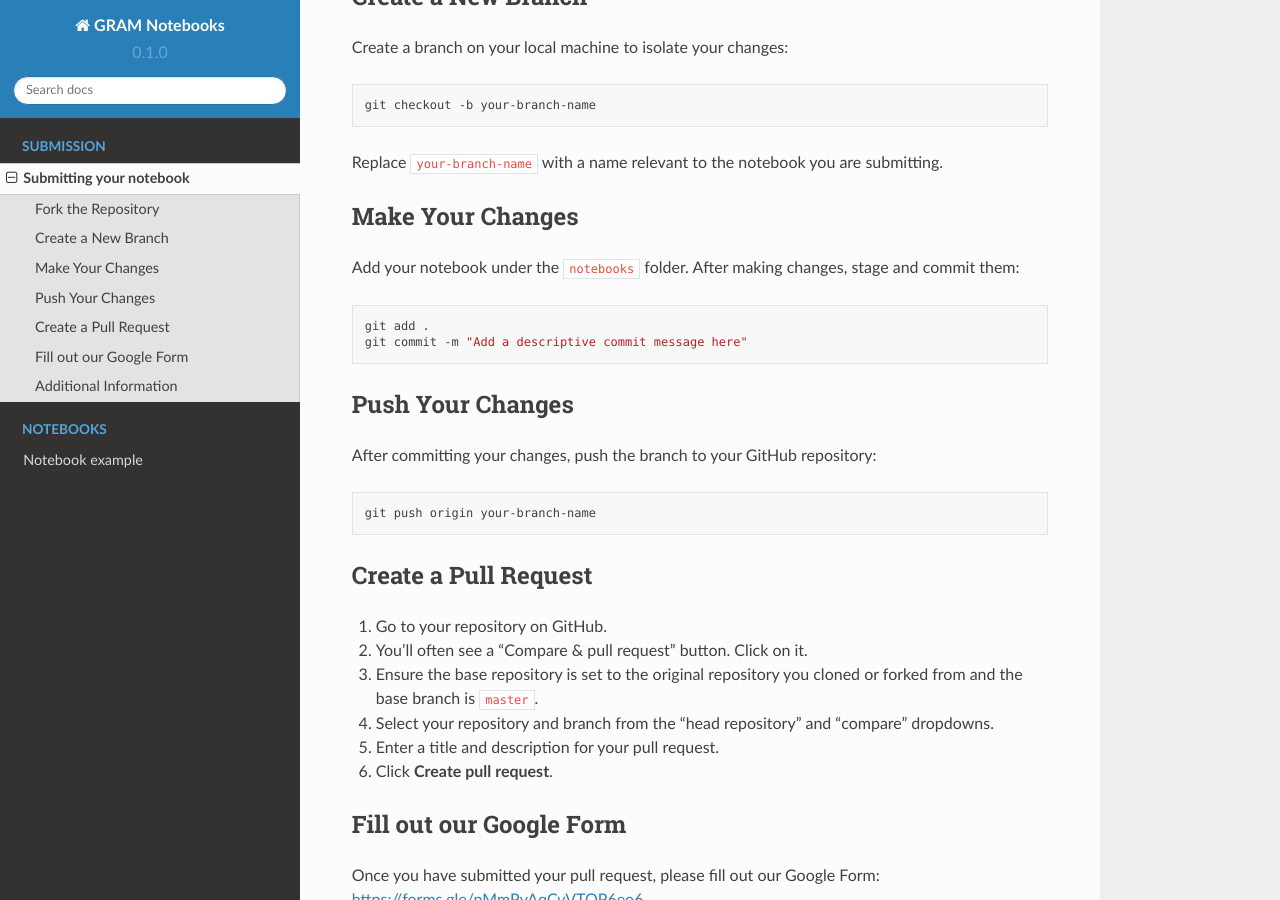
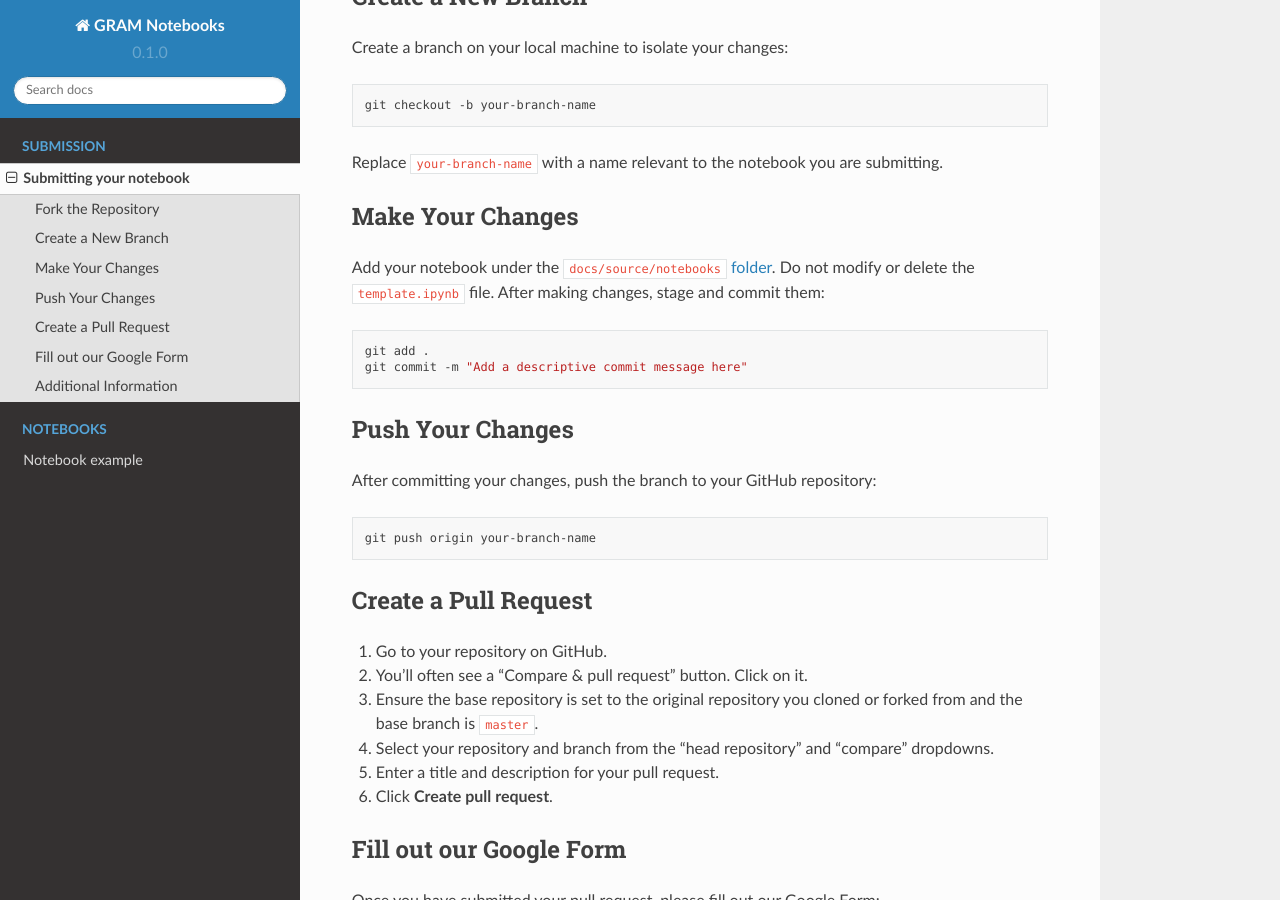
Before and after one commit to gram-blogposts/gram-notebooks, a Sphinx documentation site: the page built from docs/source/submission/instructions.rst, in a window 1280 px wide and 900 px high, scrolled down 531 px. Built offline with Sphinx 7.4.7 and the Read the Docs theme 2.0.0, drawn with Linux system fonts in a browser that asks for light colours.

Commit message:
clarification links

```diff
--- a/docs/source/submission/instructions.rst
+++ b/docs/source/submission/instructions.rst
@@ -28,7 +28,7 @@ Replace ``your-branch-name`` with a name relevant to the notebook you are submit
 Make Your Changes
 -----------------
 
-Add your notebook under the ``notebooks`` folder. After making changes, stage and commit them:
+Add your notebook under the ``docs/source/notebooks`` `folder <https://github.com/gram-blogposts/gram-notebooks/tree/main/docs/source/notebooks>`_. Do not modify or delete the ``template.ipynb`` file. After making changes, stage and commit them:
 
 .. code-block:: bash
 
```
